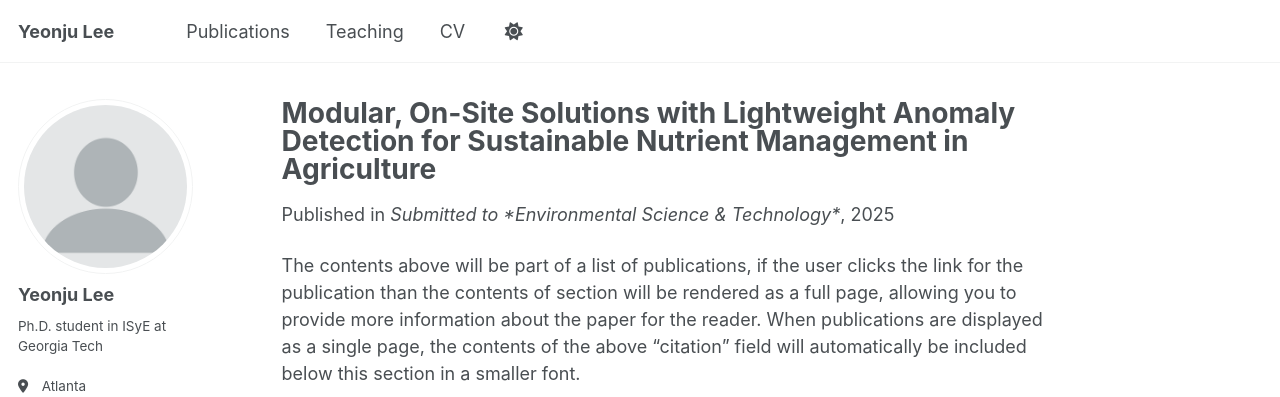
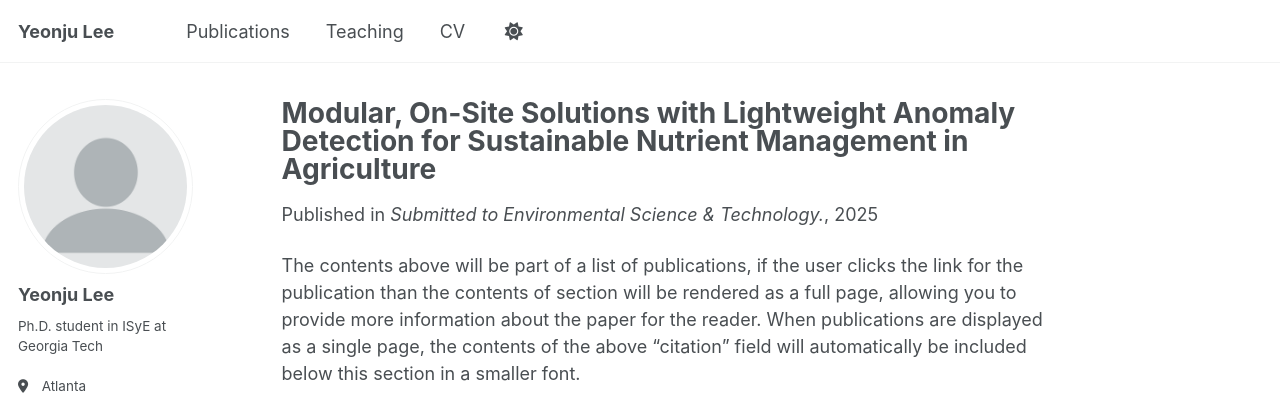
Before and after one commit to ylee845/ylee845.github.io, a Jekyll site: the page built from _publications/paper4.md, in a window 1280 px wide and 1075 px high. Shown: the top 397 px of the window. Built offline with Jekyll 4.4.1, drawn with Linux system fonts in a browser that asks for light colours; some web fonts are replaced; a script that is not in the unit is left out.

```diff
--- a/_publications/paper4.md
+++ b/_publications/paper4.md
@@ -5,10 +5,10 @@ collection: publications
 #permalink: /publication/2015-10-01-paper-title-number-3
 #excerpt: 'This paper is about the number 3. The number 4 is left for future work.'
 #date: 2015-10-01
-venue: 'Submitted to *Environmental Science & Technology*'
+venue: 'Submitted to Environmental Science & Technology.'
 #slidesurl: 'http://academicpages.github.io/files/slides3.pdf'
 #paperurl: 'http://academicpages.github.io/files/paper3.pdf'
-authors: 'A. Cohen, Y. Sun, H. Muriki, X. Zihao, Y. Lee, M. Housley, A.F. Sharkey, R.S. Ferrarezi, J. Li, G. Lu, Y. Chen'
+authors: 'A. Cohen, Y. Sun, H. Muriki, X. Zihao, Y. Lee, M. Housley, A.F. Sharkey, R.S. Ferrarezi, J. Li, G. Lu, Y. Chen,'
 #citation: 'Your Name, You. (2015). &quot;Paper Title Number 3.&quot; <i>Journal 1</i>. 1(3).'
 ---
 
```
